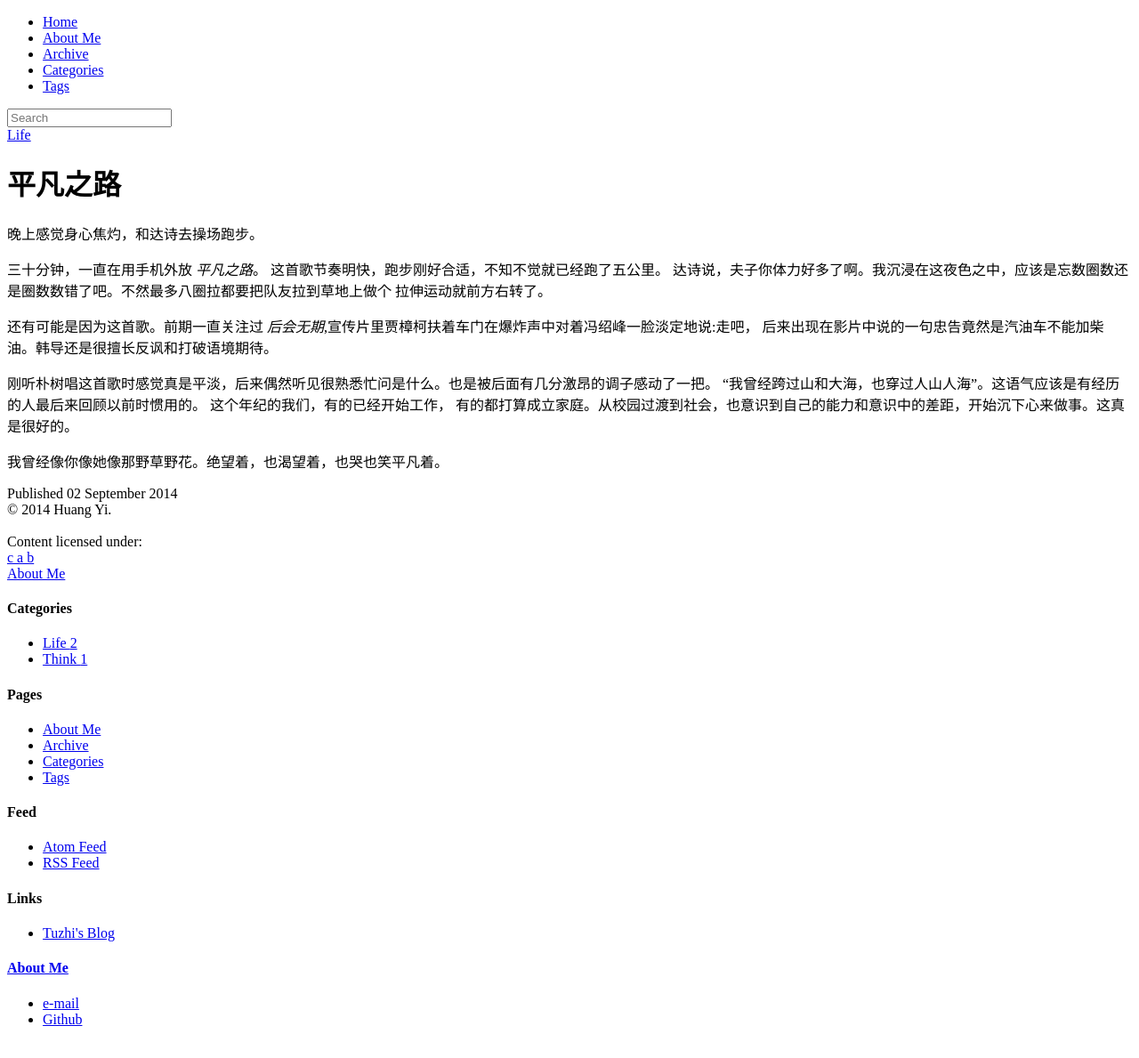
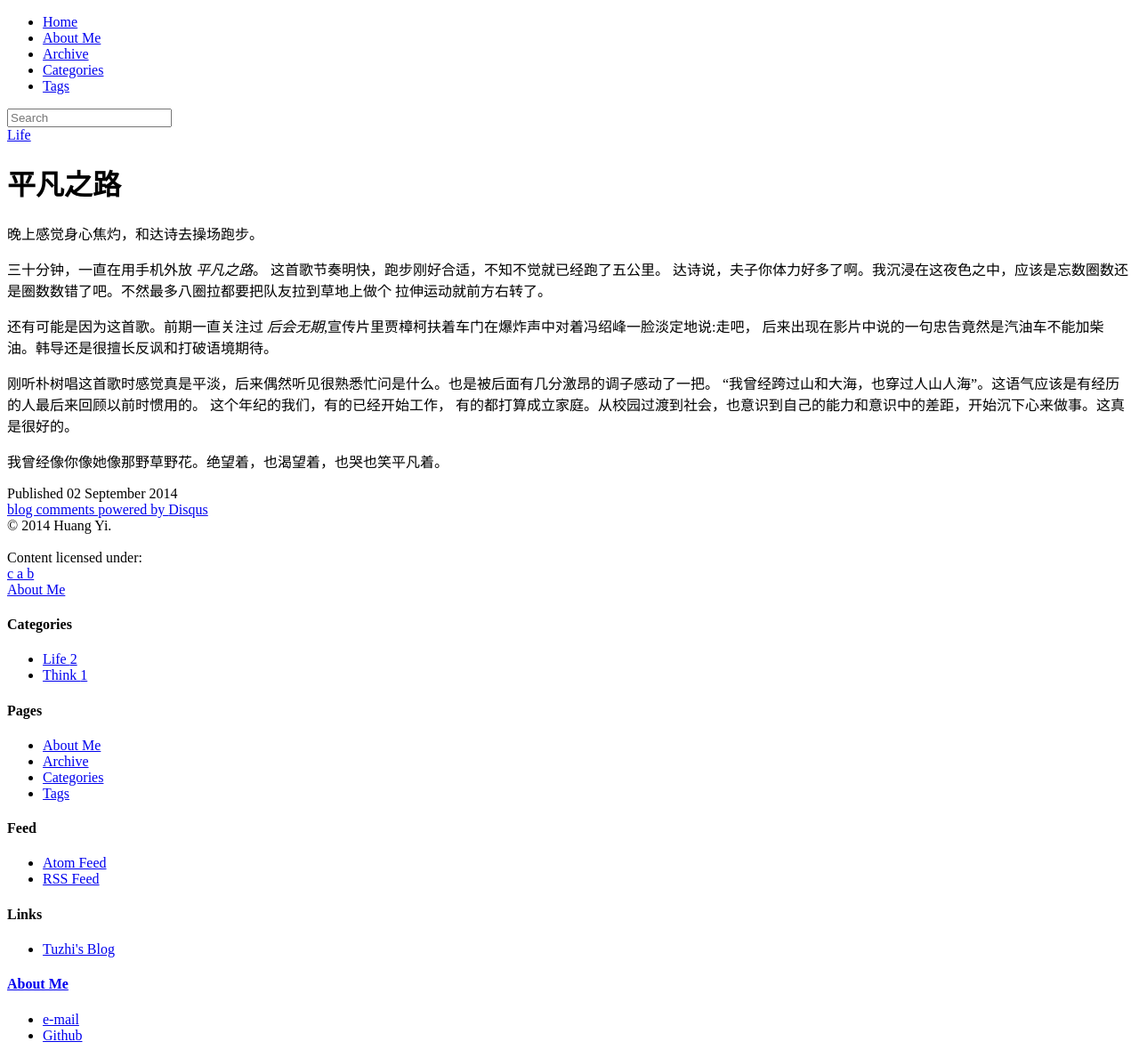
Before and after one commit to literblog/literblog.github.com, a Jekyll site: the page built from _posts/2014-09-02-pingfan.md, in a window 1280 px wide. Shown: the whole page at 89% size. Built offline with Jekyll 4.4.1, drawn with Linux system fonts in a browser that asks for light colours; nearby versions of some CDN libraries; library files that are not in the unit come from our copies; comment, search, counter and statistics services are not loaded.

Commit message:
Update _config.yml

```diff
--- a/_config.yml
+++ b/_config.yml
@@ -123,11 +123,11 @@ JB :
   # Set 'provider' to false to turn commenting off globally.
   #
   comments :
-    provider : duoshuo
+    provider : disqus
     duoshuo :
       short_name : huangtuzhi
     disqus :
-      short_name : simpleyyt
+      short_name : huangtuzhi
     livefyre :
       site_id : 123
     intensedebate :
```
